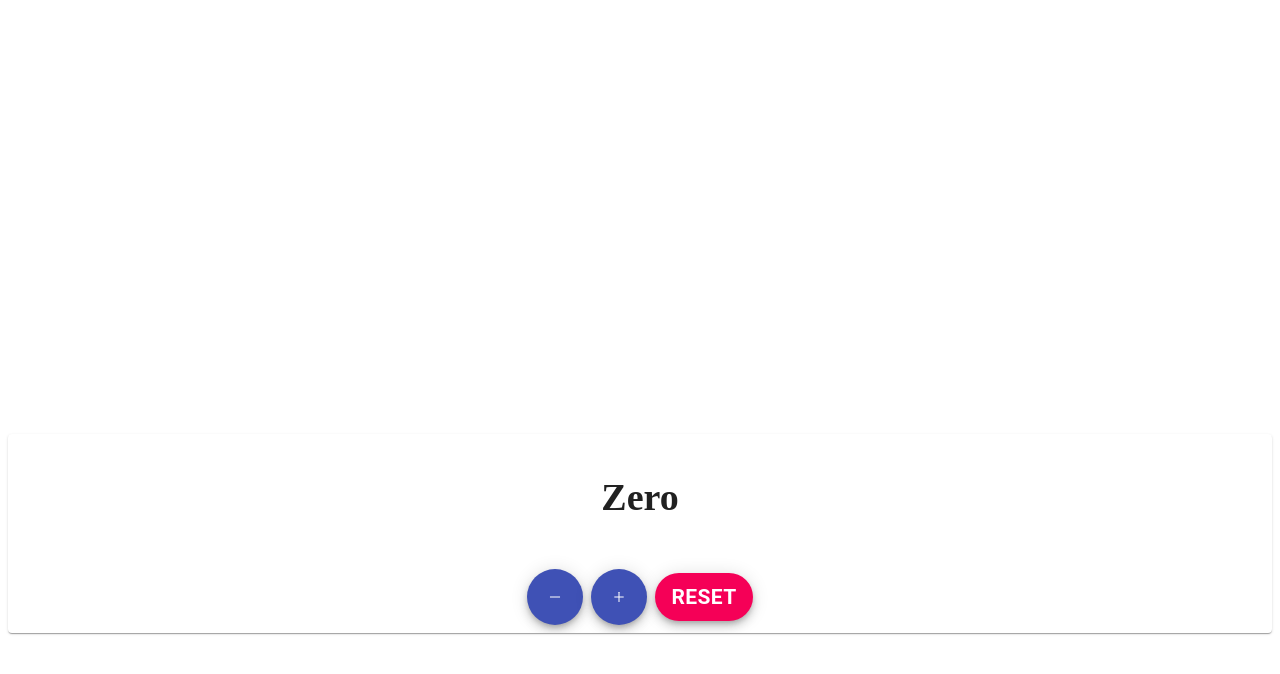
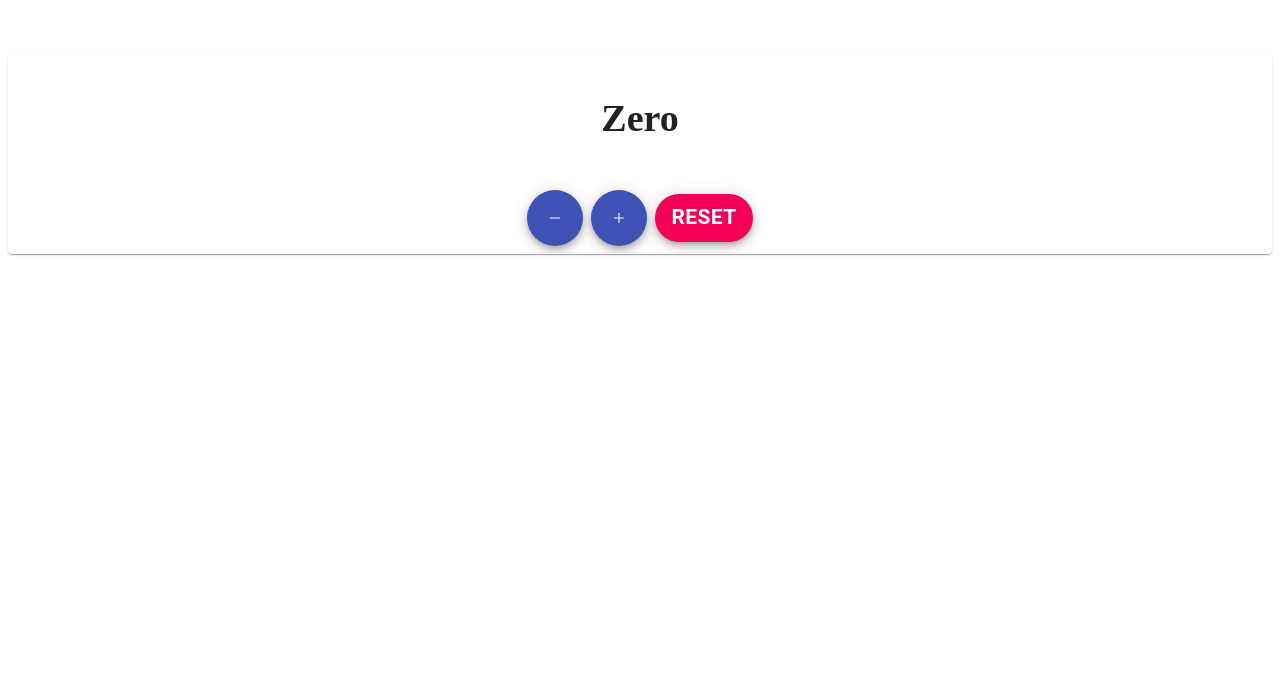
Before and after one commit to ChenzierKabrabam/react-counter-app, a React (Create React App) app: page / in a window 1280 px wide. Shown: the part 198-872 px from the top of the page. After the commit the page ends 800 px from the top, so only its background shows below. Built offline with nearby package versions, Linux system fonts and the light colour scheme.

Commit message:
Update App.js

```diff
--- a/src/App.js
+++ b/src/App.js
@@ -8,12 +8,12 @@ import { makeStyles } from '@material-ui/core/styles'
 
 const styles = makeStyles({
   root: {
-    minWidth: 275,
+    minWidth: 230,
     display: 'flex',
     flexDirection: 'column',
     justifyContent: 'center',
     alignItems: 'center',
-    margin: '50% auto',
+    margin: '20% auto',
   },
   text: {
     fontSize: 38,
```
